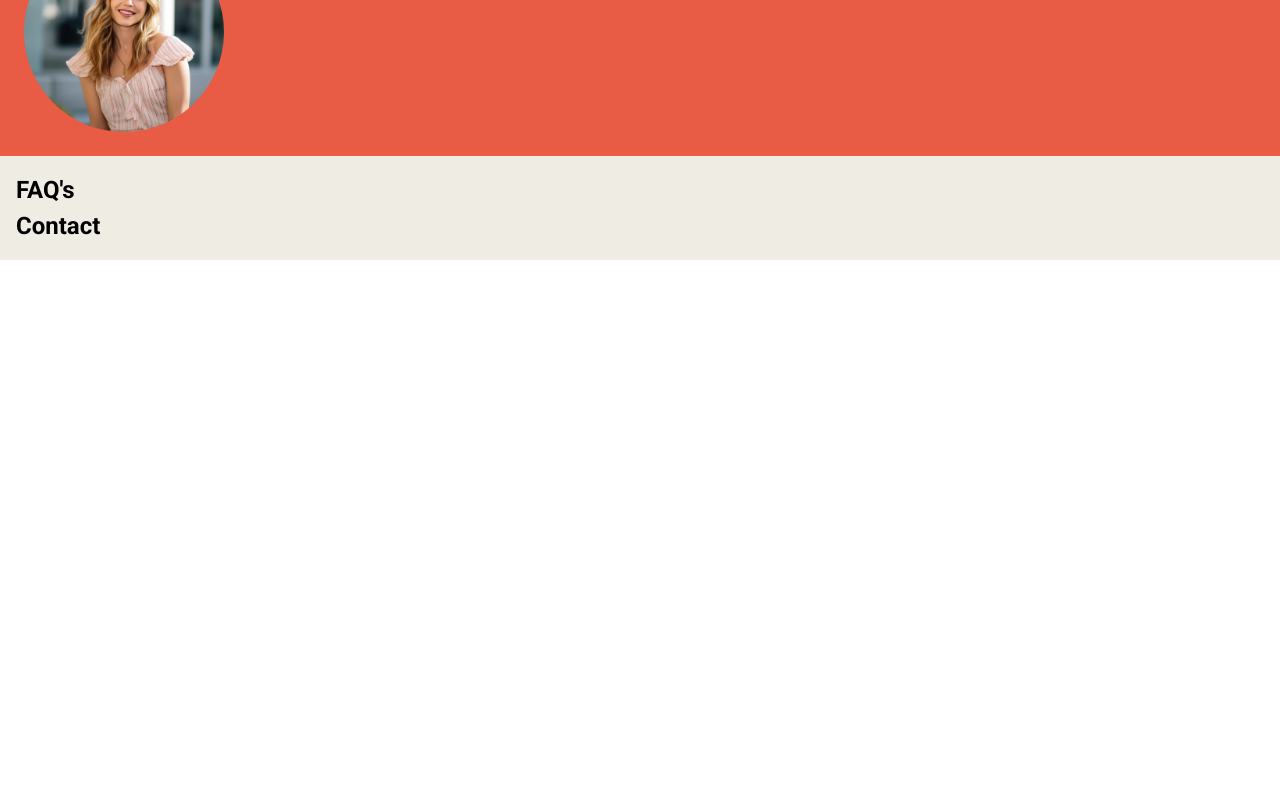
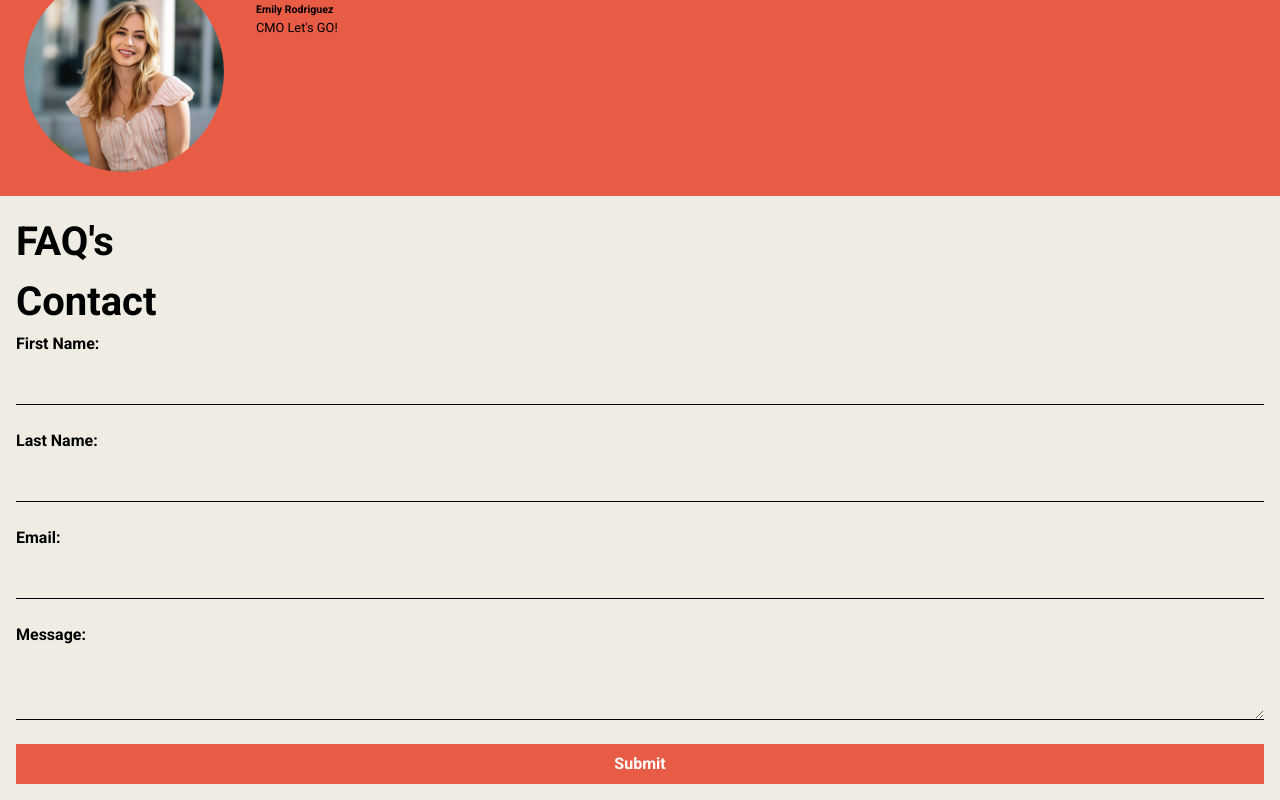
Before and after one commit to JAldo1980/glow-template-1, a React (Vite) app: page / in a window 1280 px wide. Shown: the part 1863-2663 px from the top of the page. Before the commit the page ends 2123 px from the top, so only its background shows below. Built offline with nearby package versions, Linux system fonts and the light colour scheme; a web font is replaced by a local one.

Commit message:
new component added

```diff
--- a/src/App.css
+++ b/src/App.css
@@ -3,6 +3,7 @@
 
 :root {
   --highlight-text: #e85b44;
+  --bg-color: #efece4;
   --quote-color: white;
 }
 
@@ -140,6 +141,69 @@
   margin-top: 1em;
 }
 
+.benefit-links {
+  display: flex;
+  gap: 2em;
+}
+
+/* FAQ section */
+
+.faq-container h2 {
+  font-size: 2.5rem;
+}
+
+/* Contact section */
+
+.contact-container h2 {
+  font-size: 2.5rem;
+}
+
+.form-style {
+  display: flex;
+  flex-direction: column;
+}
+
+label {
+  display: flex;
+  flex-direction: column;
+}
+
+input[type="text"],
+[type="email"] {
+  margin-top: 0.5em;
+  padding: 0.5em;
+  border-top: none;
+  border-left: none;
+  border-right: none;
+  border-bottom: 1px solid black;
+  background-color: var(--bg-color);
+  cursor: pointer;
+}
+
+textarea {
+  margin-top: 0.5em;
+  padding: 0.5em;
+  border-top: none;
+  border-left: none;
+  border-right: none;
+  border-bottom: 1px solid black;
+  background-color: var(--bg-color);
+  cursor: pointer;
+}
+
+.label-style {
+  font-weight: bold;
+}
+
+.submit-btn {
+  padding: 0.5em;
+  border: none;
+  background-color: var(--highlight-text);
+  color: var(--quote-color);
+  font-weight: bold;
+  cursor: pointer;
+}
+
 /* ************ */
 /* ************ */
 /* BREAK POINTS */
--- a/src/components/About.jsx
+++ b/src/components/About.jsx
@@ -45,6 +45,11 @@ function About() {
             mark on the tech industry.
           </p>
         </div>
+
+        <div className="benefit-links">
+          <a href="">Link One</a>
+          <a href="">Link Two</a>
+        </div>
       </div>
     </>
   );
--- a/src/components/Contact.jsx
+++ b/src/components/Contact.jsx
@@ -1,10 +1,12 @@
-import React from "React";
+import React from "react";
+import ContactForm from "./ContactForm";
 
 function Contact() {
   return (
     <>
       <div className="contact-container">
         <h2>Contact</h2>
+        <ContactForm />
       </div>
     </>
   );
--- /dev/null
+++ b/src/components/ContactForm.jsx
@@ -0,0 +1,74 @@
+// ContactForm.js
+import React, { useState } from "react";
+
+const ContactForm = () => {
+  const [formData, setFormData] = useState({
+    firstName: "",
+    lastName: "",
+    email: "",
+    message: "",
+  });
+
+  const handleChange = (e) => {
+    const { name, value } = e.target;
+    setFormData({
+      ...formData,
+      [name]: value,
+    });
+  };
+
+  const handleSubmit = (e) => {
+    e.preventDefault();
+    // You can handle form submission here, for now, just log the data
+    console.log("Form data submitted:", formData);
+  };
+
+  return (
+    <form className="form-style" onSubmit={handleSubmit}>
+      <label className="label-style">
+        First Name:
+        <input
+          type="text"
+          name="firstName"
+          value={formData.firstName}
+          onChange={handleChange}
+        />
+      </label>
+      <br />
+      <label className="label-style">
+        Last Name:
+        <input
+          type="text"
+          name="lastName"
+          value={formData.lastName}
+          onChange={handleChange}
+        />
+      </label>
+      <br />
+      <label className="label-style">
+        Email:
+        <input
+          type="email"
+          name="email"
+          value={formData.email}
+          onChange={handleChange}
+        />
+      </label>
+      <br />
+      <label className="label-style">
+        Message:
+        <textarea
+          name="message"
+          value={formData.message}
+          onChange={handleChange}
+        />
+      </label>
+      <br />
+      <button className="submit-btn" type="submit">
+        Submit
+      </button>
+    </form>
+  );
+};
+
+export default ContactForm;
```
Also changed, not shown: src/components/AccordionItem.jsx (added, +7 -0 lines), src/components/Results.jsx (added, +11 -0 lines).
